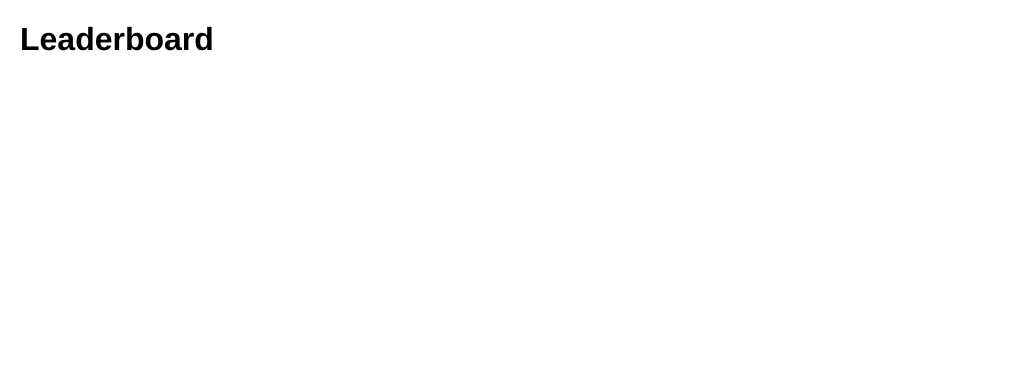
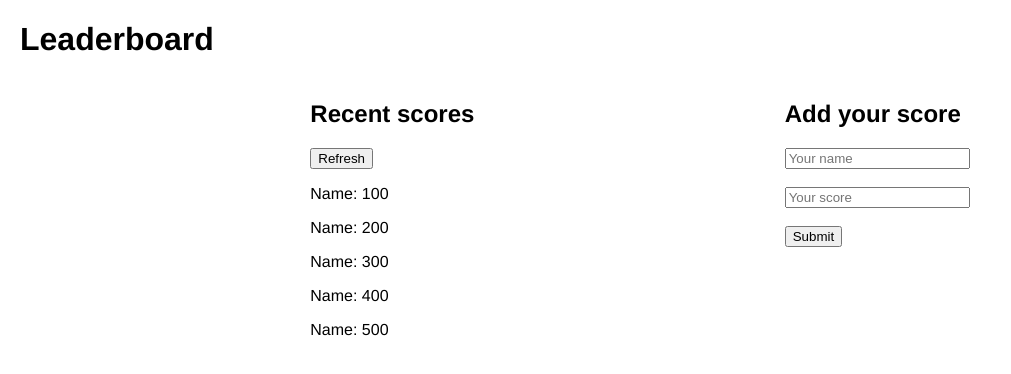
Before and after one commit to chelmerrox/leaderboard, a website built with webpack: page src/index.html in a window 1280 px wide. Shown: the whole page, without its empty margins (0-1011 px from the left). Built offline with nearby package versions, Linux system fonts and the light colour scheme.

Commit message:
Style the main container

```diff
--- a/src/index.html
+++ b/src/index.html
@@ -9,5 +9,33 @@
 
   <body>
     <h1>Leaderboard</h1>
+
+    <main>
+      <div class="section-1">
+        <section>
+          <h2>Recent scores</h2>
+
+          <button type="button">Refresh</button>
+        </section>
+
+        <div class="recent-scores-container">
+          <p>Name: 100</p>
+          <p>Name: 200</p>
+          <p>Name: 300</p>
+          <p>Name: 400</p>
+          <p>Name: 500</p>
+        </div>
+      </div>
+
+      <section class="section-2">
+        <h2>Add your score</h2>
+
+        <form class="form">
+          <input type="text" value="" name="user-name" placeholder="Your name"/><br><br>
+          <input type="text" value="" name="user-score" placeholder="Your score"/><br><br>
+          <input type="submit" value="Submit"/>
+        </form>
+      </section>
+    </main>
   </body>
 </html>
--- a/src/style.css
+++ b/src/style.css
@@ -27,3 +27,8 @@ h1 {
   justify-content: space-between;
   margin-left: 20px;
 }
+
+main {
+  display: flex;
+  justify-content: space-evenly;
+}
```
Also changed, not shown: dist/index.html, dist/main.js.
